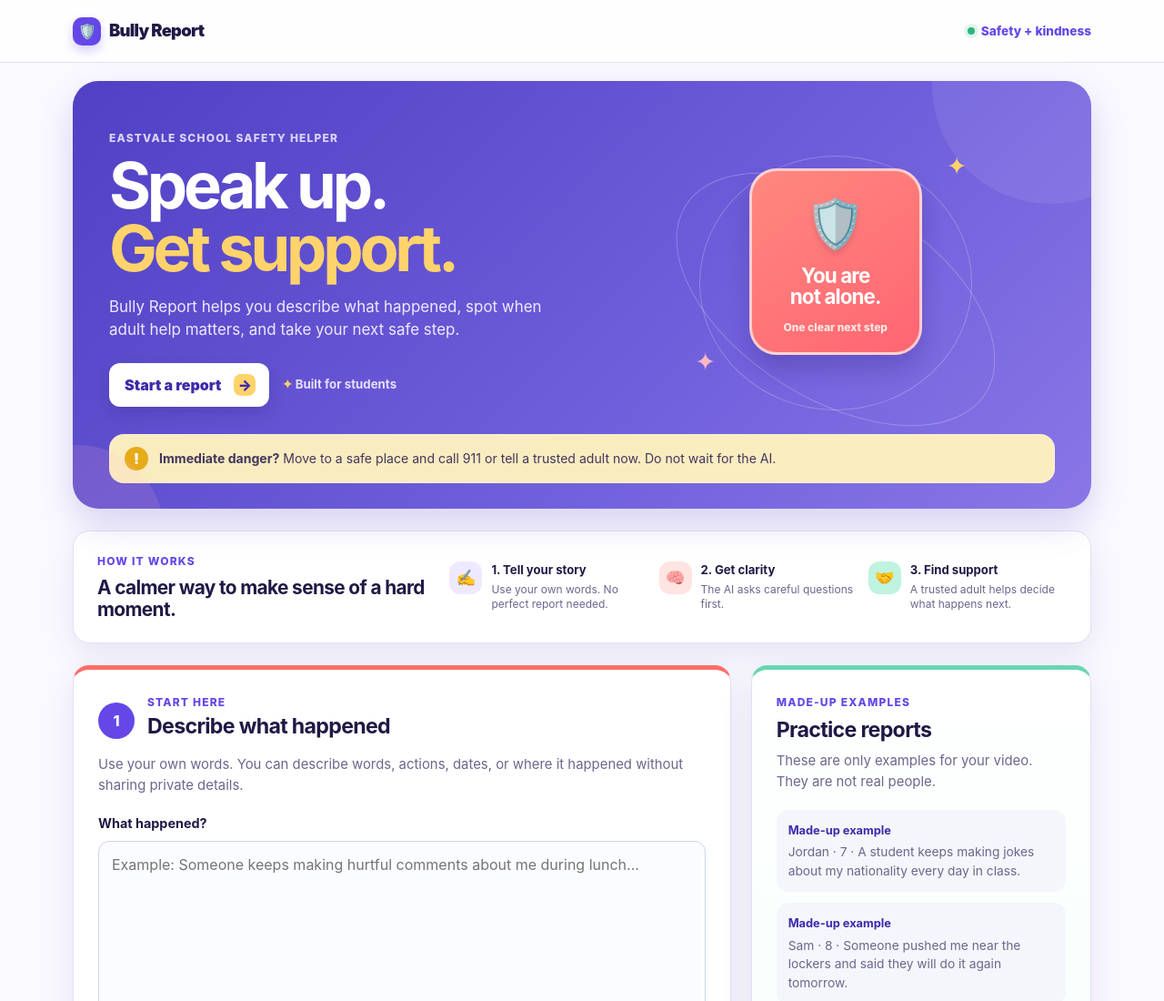
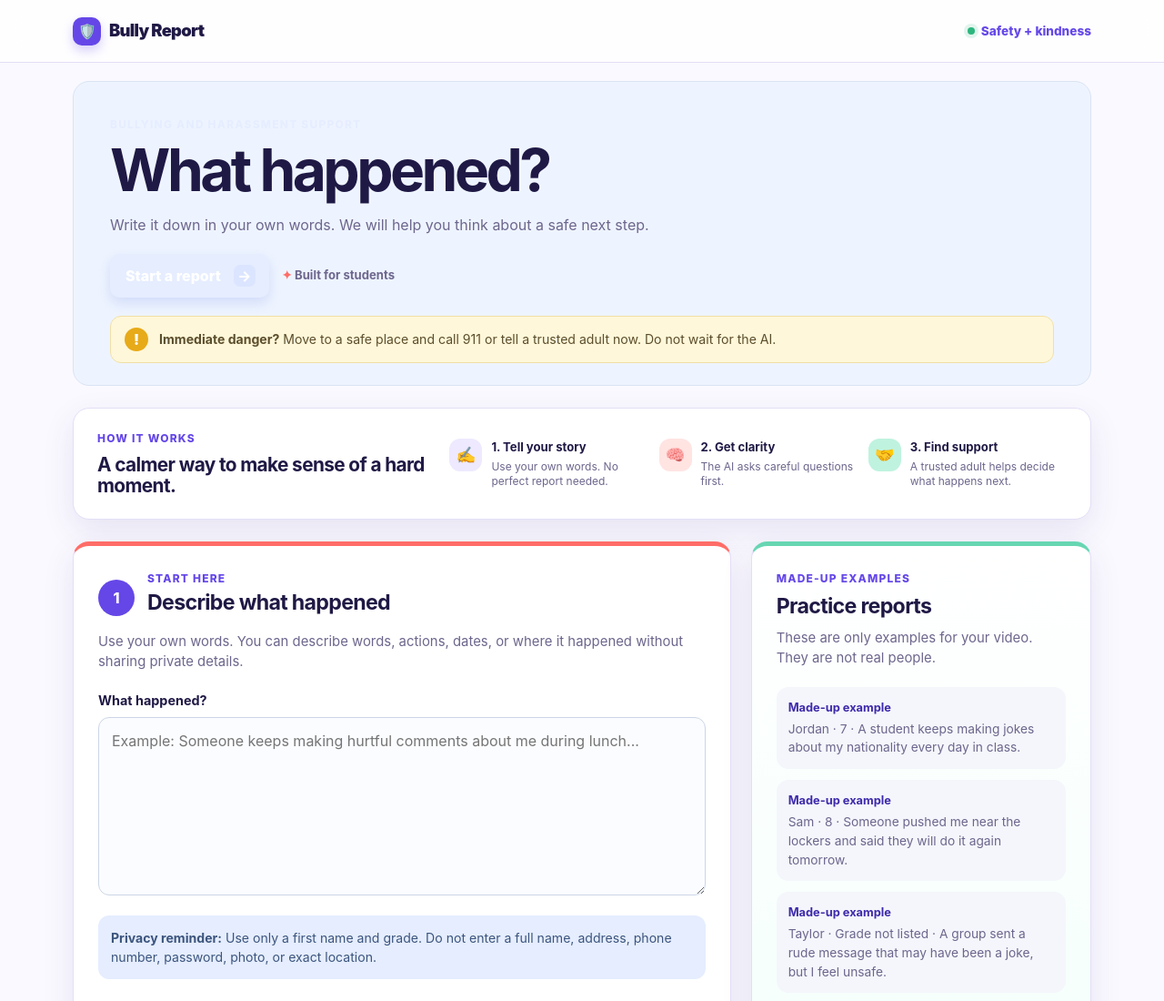
Before and after one commit to lavender-amethyst-cutie-pie/Bully-Report, a website: page public/index.html in a window 1280 px wide. Shown: the top 1100 px of the page at 91% size. Drawn offline with Linux system fonts and the light colour scheme.

Commit message:
style: make report form the main focus

```diff
--- a/public/index.html
+++ b/public/index.html
@@ -17,22 +17,13 @@
     <main class="shell">
       <section class="hero">
         <div class="hero-copy-block">
-          <p class="eyebrow hero-eyebrow">Eastvale school safety helper</p>
-          <h1>Speak up.<br /><span>Get support.</span></h1>
-          <p class="hero-copy">Bully Report helps you describe what happened, spot when adult help matters, and take your next safe step.</p>
+          <p class="eyebrow hero-eyebrow">Bullying and harassment support</p>
+          <h1>What happened?</h1>
+          <p class="hero-copy">Write it down in your own words. We will help you think about a safe next step.</p>
           <div class="hero-actions">
             <a class="hero-button" href="#report-card">Start a report <span aria-hidden="true">→</span></a>
             <span class="hero-note"><span aria-hidden="true">✦</span> Built for students</span>
           </div>
-        </div>
-        <div class="hero-art" aria-hidden="true">
-          <div class="art-spark spark-one">✦</div>
-          <div class="art-spark spark-two">✦</div>
-          <div class="art-orbit orbit-one"></div>
-          <div class="art-orbit orbit-two"></div>
-          <div class="shield-card"><span>🛡️</span><strong>You are<br />not alone.</strong><small>One clear next step</small></div>
-          <div class="art-pill pill-top">AI clarity check</div>
-          <div class="art-pill pill-bottom">Human help matters</div>
         </div>
         <div class="safety-banner"><span class="safety-icon" aria-hidden="true">!</span><p><strong>Immediate danger?</strong> Move to a safe place and call 911 or tell a trusted adult now. Do not wait for the AI.</p></div>
       </section>
--- a/public/styles.css
+++ b/public/styles.css
@@ -24,25 +24,24 @@ body { margin: 0; color: var(--ink); background: #faf9ff; font-family: Inter, ui
 .brand-mark { display: grid; place-items: center; width: 31px; height: 31px; border-radius: 10px; background: var(--purple); color: #fff; font-size: 1rem; box-shadow: 0 6px 12px rgba(101, 71, 232, .25); }
 .header-tag { display: inline-flex; align-items: center; gap: 7px; color: var(--purple); font-size: .85rem; font-weight: 800; white-space: nowrap; }
 .status-dot { width: 8px; height: 8px; border-radius: 50%; background: #2cb67d; box-shadow: 0 0 0 4px rgba(44, 182, 125, .14); }
-.hero { position: relative; display: grid; grid-template-columns: 1.05fr .95fr; gap: 24px; padding: 54px 40px 28px; margin: 20px 0 24px; border-radius: 28px; overflow: hidden; background: linear-gradient(135deg, #5040c4 0%, #7060dc 62%, #8a76e6 100%); color: #fff; box-shadow: 0 16px 38px rgba(78, 54, 191, .2); }
+.hero { position: relative; display: grid; grid-template-columns: 1fr; padding: 38px 40px 24px; margin: 20px 0 24px; border: 1px solid #d9e4f3; border-radius: 18px; overflow: hidden; background: #eef4ff; color: var(--ink); box-shadow: none; }
 .hero::before, .hero::after { position: absolute; content: ""; border-radius: 50%; pointer-events: none; }
-.hero::before { width: 260px; height: 260px; right: -85px; top: -125px; background: rgba(255, 255, 255, .08); }
+.hero::before, .hero::after { display: none; }
 .hero::after { width: 190px; height: 190px; left: -90px; bottom: -120px; background: rgba(255, 186, 192, .13); }
 .hero-copy-block, .hero-art { position: relative; z-index: 1; }
-.hero-eyebrow { color: #dcd5ff; }
-.hero .hero-eyebrow { color: #dcd5ff; }
+.hero-eyebrow, .hero .hero-eyebrow { color: var(--blue); }
 .eyebrow { margin: 0 0 8px; color: var(--purple); font-size: .75rem; font-weight: 800; letter-spacing: .1em; text-transform: uppercase; }
 h1, h2, p { margin-top: 0; }
-h1 { margin-bottom: 18px; max-width: 560px; font-size: clamp(2.6rem, 5.5vw, 4.45rem); line-height: .98; letter-spacing: -.06em; }
+h1 { margin-bottom: 14px; max-width: 620px; font-size: clamp(2.4rem, 5vw, 4rem); line-height: 1.04; letter-spacing: -.055em; }
 h1 span { color: #ffd36b; }
 h2 { margin-bottom: 10px; font-size: 1.45rem; line-height: 1.15; letter-spacing: -.03em; }
-.hero-copy { max-width: 510px; color: #eeeaff; font-size: 1.06rem; }
-.hero-actions { display: flex; align-items: center; gap: 14px; margin-top: 23px; }
-.hero-button { display: inline-flex; align-items: center; gap: 14px; padding: 12px 15px 12px 17px; border-radius: 12px; background: #fff; color: var(--purple-dark); font-weight: 900; text-decoration: none; box-shadow: 0 7px 16px rgba(31, 20, 93, .18); }
-.hero-button span { display: grid; place-items: center; width: 24px; height: 24px; border-radius: 8px; background: #ffd36b; }
-.hero-note { color: #e6e0ff; font-size: .83rem; font-weight: 750; }
-.hero-note span { color: #ffd36b; }
-.hero-art { min-height: 290px; }
+.hero-copy { max-width: 620px; color: var(--muted); font-size: 1rem; }
+.hero-actions { display: flex; align-items: center; gap: 14px; margin-top: 20px; }
+.hero-button { display: inline-flex; align-items: center; gap: 14px; padding: 12px 15px 12px 17px; border-radius: 10px; background: var(--blue); color: #fff; font-weight: 850; text-decoration: none; box-shadow: 0 6px 14px rgba(76, 112, 217, .18); }
+.hero-button span { display: grid; place-items: center; width: 24px; height: 24px; border-radius: 7px; background: #dce5ff; color: var(--blue-dark); }
+.hero-note { color: var(--muted); font-size: .82rem; font-weight: 750; }
+.hero-note span { color: var(--coral); }
+.hero-art { display: none; }
 .shield-card { position: absolute; z-index: 2; top: 42px; left: 50%; display: flex; flex-direction: column; align-items: center; justify-content: center; width: 190px; height: 205px; border: 3px solid rgba(255, 255, 255, .65); border-radius: 30px; background: linear-gradient(145deg, #ff887f, #ff6572); color: #fff; text-align: center; transform: translateX(-50%); box-shadow: 0 16px 26px rgba(32, 13, 93, .2); }
 .shield-card span { margin-bottom: 7px; font-size: 3.3rem; filter: drop-shadow(0 5px 3px rgba(70, 28, 75, .15)); }
 .shield-card strong { font-size: 1.4rem; line-height: 1.02; letter-spacing: -.04em; }
@@ -56,7 +55,7 @@ h2 { margin-bottom: 10px; font-size: 1.45rem; line-height: 1.15; letter-spacing:
 .art-pill { display: none; }
 .pill-top { top: 54px; right: 2%; transform: rotate(8deg); }
 .pill-bottom { bottom: 52px; right: 7%; transform: rotate(-7deg); }
-.safety-banner { grid-column: 1 / -1; display: flex; gap: 12px; align-items: center; margin-top: 6px; padding: 13px 16px; border: 1px solid rgba(255, 255, 255, .28); border-radius: 16px; background: rgba(255, 243, 191, .96); color: #44365d; }
+.safety-banner { grid-column: 1 / -1; display: flex; gap: 12px; align-items: center; margin-top: 20px; padding: 12px 15px; border: 1px solid #f0dfa6; border-radius: 12px; background: #fff7d9; color: #5b4e2c; }
 .safety-banner p { margin: 0; font-size: .88rem; }
 .safety-icon { display: grid; flex: 0 0 26px; place-items: center; width: 26px; height: 26px; border-radius: 50%; background: #e7aa19; color: #fff; font-weight: 900; }
 .steps-card, .card { background: var(--card); border: 1px solid var(--line); border-radius: 18px; box-shadow: var(--shadow); }
@@ -115,10 +114,7 @@ button:disabled { cursor: wait; opacity: .55; }
 
 @media (max-width: 760px) {
   .shell { width: min(100% - 28px, 680px); }
-  .hero { grid-template-columns: 1fr; padding: 40px 24px 24px; }
-  .hero-art { min-height: 245px; margin-top: -8px; }
-  .shield-card { top: 30px; width: 176px; height: 190px; }
-  .shield-card span { font-size: 2.9rem; }
+  .hero { padding: 32px 22px 22px; }
   .orbit-one { top: 14px; width: 250px; height: 230px; }
   .orbit-two { top: 54px; width: 320px; height: 185px; }
   .pill-top { right: 0; }
```
Also changed, not shown: NOTES.md (+1 -1 lines).
